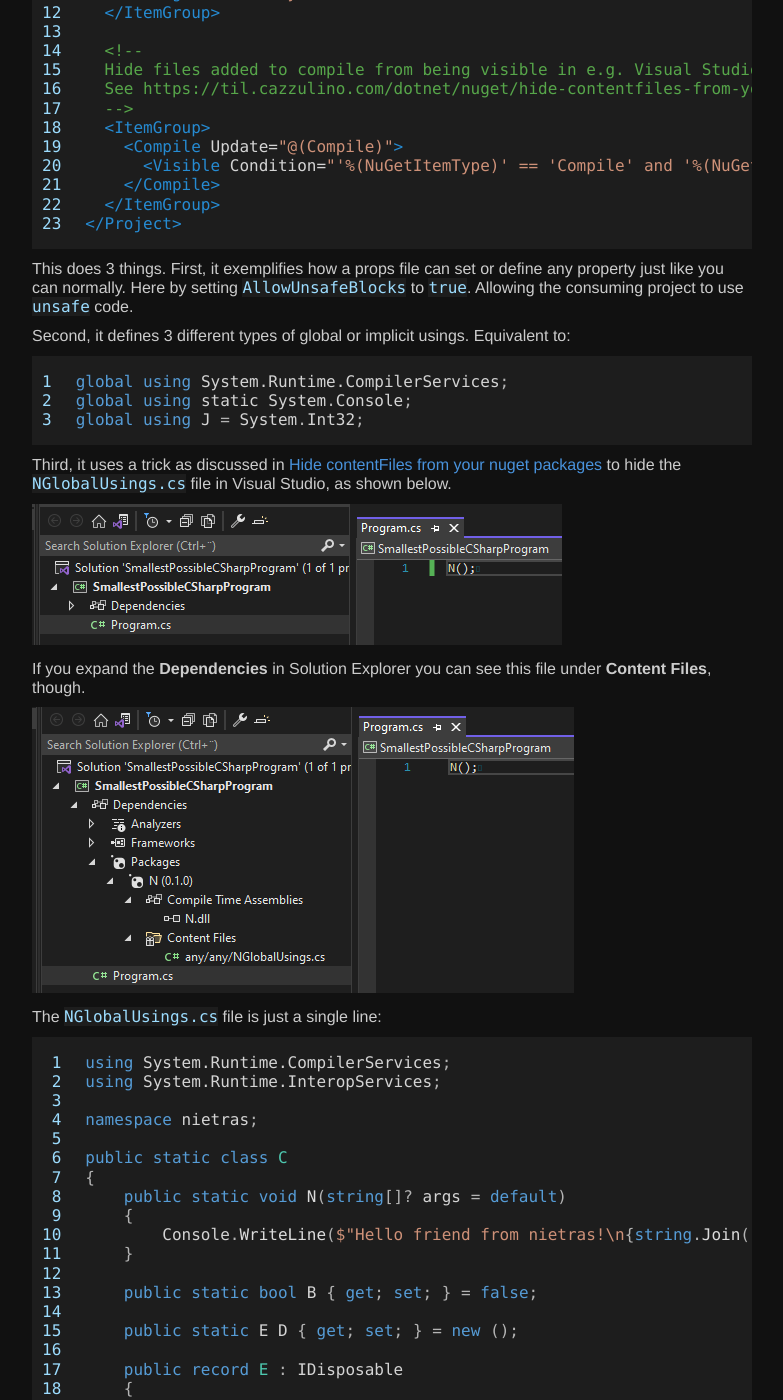
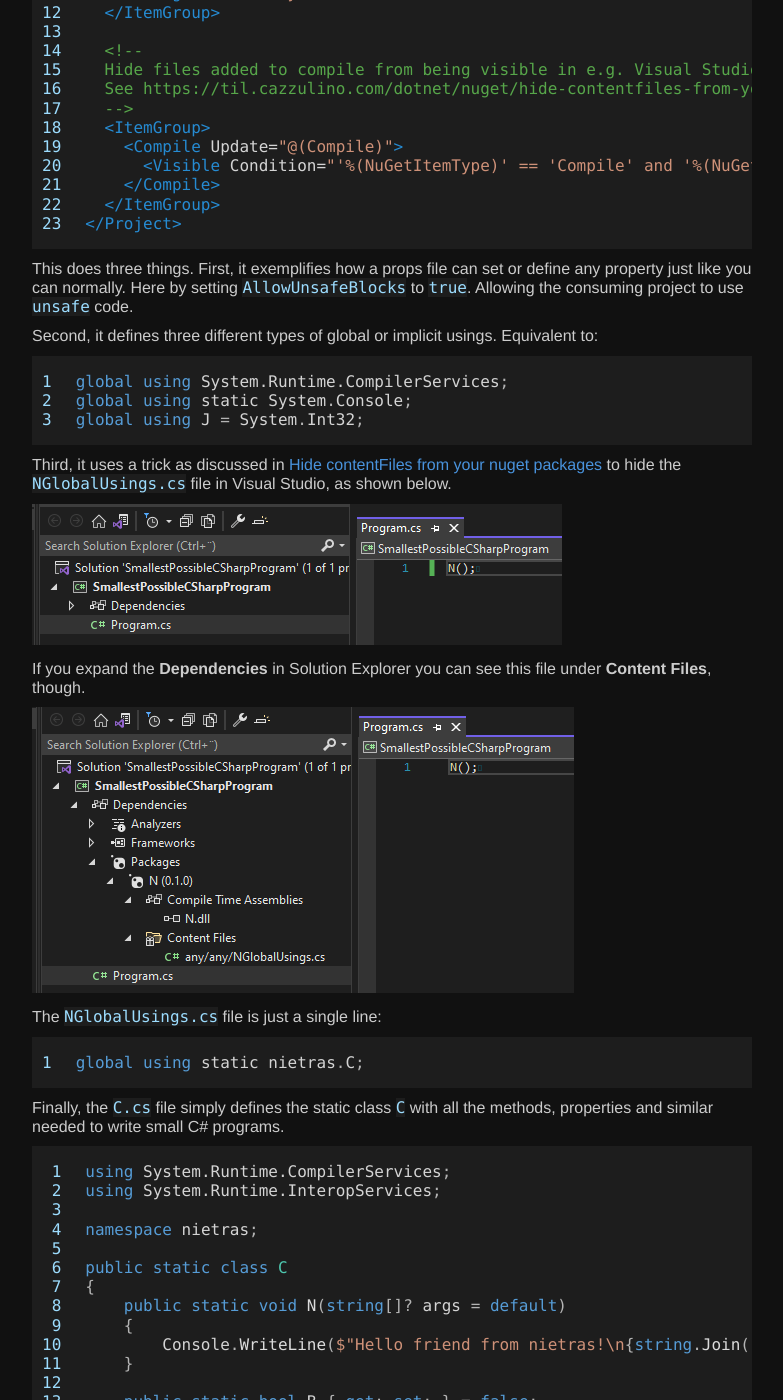
Before and after one commit to nietras/nietras.github.io, a Jekyll site: the page built from _posts/2021-10-09-worlds-smallest-csharp-program.md, in a window 1280 px wide and 1400 px high, scrolled down 11202 px. Shown: the whole window, without its empty margins (248-1031 px from the left). Built offline with Jekyll 4.4.1, drawn with Linux system fonts in a browser that asks for light colours; some of the changed text lies outside the part shown.

Commit message:
final edits

````diff
--- a/_posts/2021-10-03-worlds-smallest-csharp-program.md
+++ b/_posts/2021-10-09-worlds-smallest-csharp-program.md
@@ -572,12 +572,12 @@ The `N.props` file is defined with:
   </ItemGroup>
 </Project>
 ```
-This does 3 things. First, it exemplifies how a props file can set or
+This does three things. First, it exemplifies how a props file can set or
 define any property just like you can normally. Here by setting
 `AllowUnsafeBlocks` to `true`. Allowing the consuming project to use
 `unsafe` code.
 
-Second, it defines 3 different types of global or implicit usings.
+Second, it defines three different types of global or implicit usings.
 Equivalent to:
 ```csharp
 global using System.Runtime.CompilerServices;
@@ -597,6 +597,12 @@ under **Content Files**, though.
 ![Smallestpossiblecsharpprogram In Vs Expanded]({{ site.baseurl }}/images/2021-10-worlds-smallest-csharp-program/smallestpossiblecsharpprogram-in-vs-expanded.png)
 
 The `NGlobalUsings.cs` file is just a single line:
+```csharp
+global using static nietras.C;
+```
+
+Finally, the `C.cs` file simply defines the static class `C` with all
+the methods, properties and similar needed to write small C# programs.
 ```csharp
 using System.Runtime.CompilerServices;
 using System.Runtime.InteropServices;
@@ -787,3 +790,8 @@ there is no need. It depends, as always.
 ## Conclusion
 `{}` or `N();` featuring [`N`](https://github.com/nietras/N) -
  perhaps the shortest named nuget library in the world 😉.
+
+PS: Remember .NET 6 and C# 10 will be released in exactly one
+month at [.NET Conf 2021](https://www.dotnetconf.net/) November 9-11.
+While we are at please do check out the excellent recordings from
+[dotnetos conf 2021](https://www.youtube.com/playlist?list=PLpUkQYy-K8Y98ml5H4xzhP7aRmLa9rggB).
````
Also changed, not shown: other parts of _posts/2021-10-09-worlds-smallest-csharp-program.md (+3 -6 lines).
